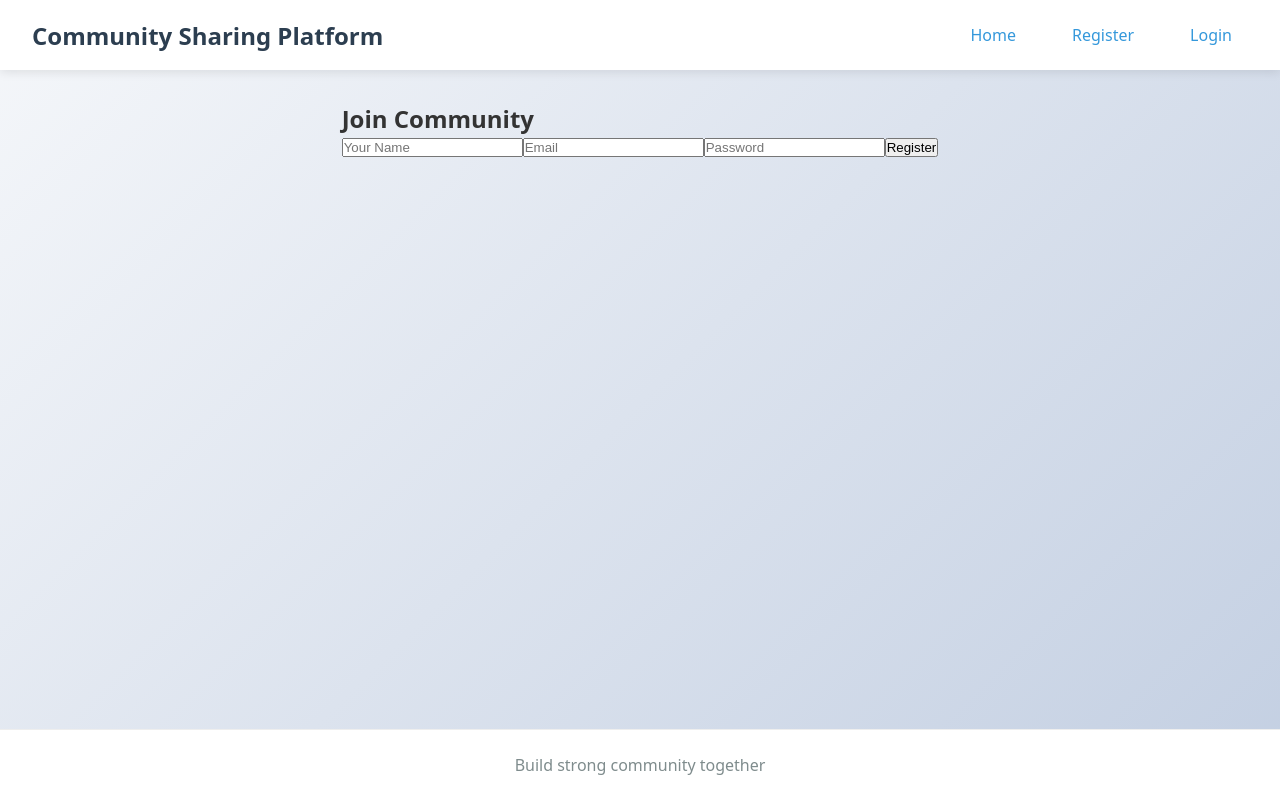
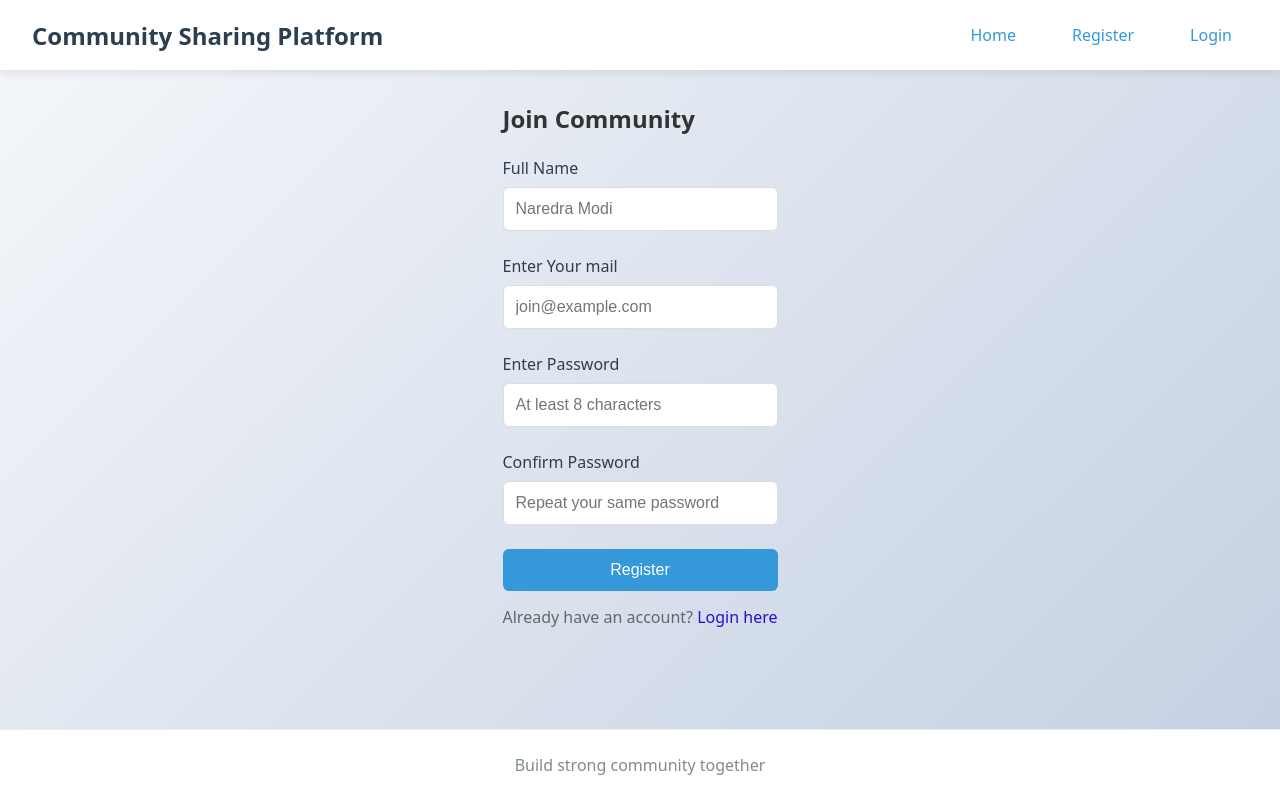
Before and after one commit to anirbandas-01/community-sharing-platform, a React (Create React App) app in the folder public/frontend/: page /register in a window 1280 px wide. Built offline with nearby package versions, Linux system fonts and the light colour scheme.

Commit message:
registration page complete

```diff
--- a/public/frontend/src/App.css
+++ b/public/frontend/src/App.css
@@ -279,6 +279,48 @@ body {
   margin-right: 0.5rem;
 }
 
+.error {
+   color: #dc3545;
+   font-size: 14px;
+   margin-top: 5px;
+   display: block;
+}
+
+.login-link{
+  text-align: center;
+  margin-top: 15px;
+  color: #666;
+}
+
+.login-link a {
+  color: #2a0dd1;
+  text-decoration: none;
+}
+
+.login-link a:hover{
+  text-decoration: underline;
+}
+
+.register-link a {
+   color: #1310c2;
+   text-decoration: none;
+}
+/* .register-form {
+  max-width: 400px;
+  margin: 50px auto;
+  padding: 200px;
+  border: 1px solid #ddd;
+  border-radius: 8px;
+  background: white;
+  box-shadow: 0 2px 10px rgba(0, 0, 0, 0.1);
+} */
+
+/* .register-form h2 {
+  text-align: center;
+  color: #333;
+  margin-bottom: 30px;
+}
+ */
 @keyframes spin {
   to {transform: rotate(360deg);}
 }
--- a/public/frontend/src/Register.js
+++ b/public/frontend/src/Register.js
@@ -1,55 +1,142 @@
 import React, {useState} from "react";
+import { useNavigate } from "react-router-dom";
 
 function Register(){
+    const navigate = useNavigate();
     const [formData, setFormData] = useState({
         name: '',
         email: '',
-        password: ''
+        password: '',
+        password_confirmation: ''
     });
+
+    const [errors, setErrors ] = useState({});
+    const [loading, setLoading] = useState(false);
+
+
+   const handleChange = (e) => {
+    setFormData({
+            ...formData,
+            [e.target.name]:e.target.value
+        });
+
+        //clear error for this field when user types
+        if(errors[e.target.name]){
+            setErrors({
+                ...errors,
+                [e.target.name]: null
+            });
+        }
+   };
 
     const handleSubmit = async (e) => {
      e.preventDefault();
+     setLoading(true);
+     setErrors({});
+
 
         try {
             const response = await fetch('http://community-sharing-platform.test/api/register',{
                 method: 'POST',
                 headers:{
-                    'Content-Type': 'application/json'
+                    'Content-Type': 'application/json',
+                    'Accept': 'application/json'
                 },
                 body: JSON.stringify(formData)
             });
 
 
             const data = await response.json();
-            alert(data.message);
+
+            if(!response.ok){
+                //laravel validation errors
+                if(data.errors){
+                    setErrors(data.errors);
+                }else{
+                  alert(data.message || 'Registration failed');
+                }
+            }else{
+                alert('Registration successful! Please login.');
+                navigate('/login');
+            }
+
         } catch (error) {
             console.error('Error', error);
+            alert('Network error. Please try again.');
+        }finally{
+            setLoading(false);
         }
     };
 
     return(
         <div className="register-form">
             <h2>Join Community</h2>
+            <br></br>
             <form onSubmit={handleSubmit}>
+                <div className="form-group">
+                  <label>Full Name</label>
                     <input
                             type="text"
-                    placeholder="Your Name"
+                            name="name"
+                            placeholder="Naredra Modi"
                             value={formData.name}
-                    onChange={(e) => setFormData({...formData, name: e.target.value})}
+                            onChange={handleChange}
+                            required
                         />
+                        {errors.name && <span className="error">{errors.name[0]}</span>}
+                </div>
+
+
+                <div className="form-group">
+                  <label>Enter Your mail</label>
                     <input
                         type="email"
-                    placeholder="Email"
+                        name="email"
+                        placeholder="join@example.com"
                         value={formData.email}
-                    onChange={(e) => setFormData({...formData, email: e.target.value})}
+                        onChange={handleChange}
+                        required
                     />
+                    {errors.email && <span className="error">{errors.email[0]}</span>}
+                </div>
+
+                <div className="form-group">
+                  <label>Enter Password</label>
                     <input
                         type="password"
-                    placeholder="Password"
+                        name="password"
+                        placeholder="At least 8 characters"
                         value={formData.password}
-                    onChange={(e) => setFormData({...formData, password: e.target.value})}
+                        onChange={handleChange}
+                        required
                     />
-                <button type="submit">Register</button>
+                    {errors.password && <span className="error">{errors.password[0]}</span>}
+                </div>
+
+                <div className="form-group">
+                  <label>Confirm Password</label>
+                    <input
+                        type="password"
+                        name="password_confirmation"
+                        placeholder="Repeat your same password"
+                        value={formData.password_confirmation}
+                        onChange={handleChange}
+                        required
+                    />
+                </div>
+
+
+                <button
+                   type="submit"
+                   disabled={loading}
+                   className="btn btn-primary"
+                   >
+                    {loading ? 'Creating Account...' : 'Register'}
+                </button>
+
+                <p className="login-link">
+                    Already have an account? <a href="/login">Login here</a>
+                </p>
             </form>
         </div>
     )
```
Also changed, not shown: 1 other file (tests, documents, lock files or other folders). Lines whose indentation alone changed are shown as unchanged.
